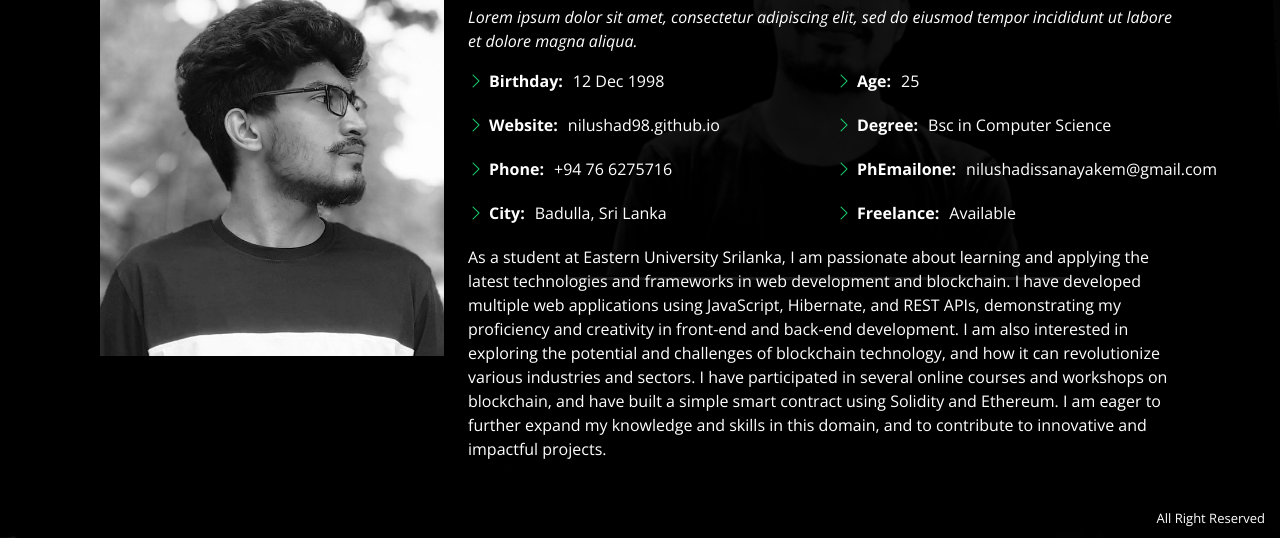
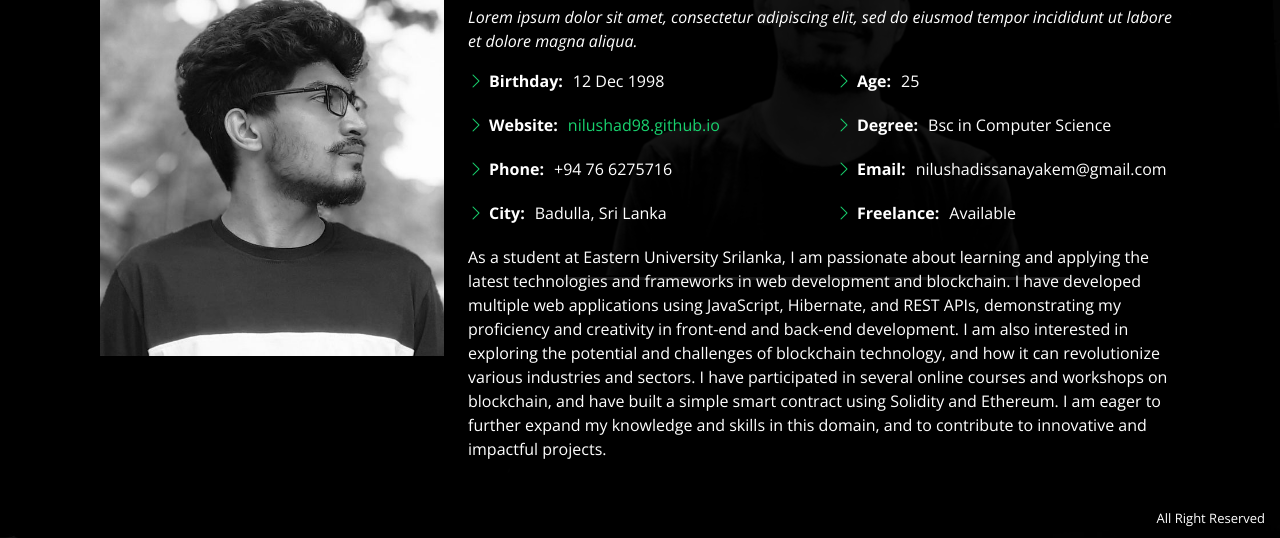
Before and after one commit to NilushaD98/NilushaD98.github.io, a plain HTML site: page index.html in a window 1280 px wide. Both pictures are taken after a click on the link "About". Shown: the part 257-795 px from the top of the page. Drawn offline with nearby package versions, Linux system fonts and the light colour scheme.

Commit message:
third commit

```diff
--- a/index.html
+++ b/index.html
@@ -93,7 +93,7 @@
             <div class="col-lg-6">
               <ul>
                 <li><i class="bi bi-chevron-right"></i> <strong>Birthday:</strong> <span>12 Dec 1998</span></li>
-                <li><i class="bi bi-chevron-right"></i> <strong>Website:</strong> <span>nilushad98.github.io</span></li>
+                <li><i class="bi bi-chevron-right"></i> <strong>Website:</strong> <span><a href="nilushad98.github.io">nilushad98.github.io</a></span></li>
                 <li><i class="bi bi-chevron-right"></i> <strong>Phone:</strong> <span>+94 76 6275716</span></li>
                 <li><i class="bi bi-chevron-right"></i> <strong>City:</strong> <span>Badulla, Sri Lanka</span></li>
               </ul>
@@ -102,7 +102,7 @@
               <ul>
                 <li><i class="bi bi-chevron-right"></i> <strong>Age:</strong> <span>25</span></li>
                 <li><i class="bi bi-chevron-right"></i> <strong>Degree:</strong> <span>Bsc in Computer Science</span></li>
-                <li><i class="bi bi-chevron-right"></i> <strong>PhEmailone:</strong> <span>nilushadissanayakem@gmail.com</span></li>
+                <li><i class="bi bi-chevron-right"></i> <strong>Email:</strong> <span>nilushadissanayakem@gmail.com</span></li>
                 <li><i class="bi bi-chevron-right"></i> <strong>Freelance:</strong> <span>Available</span></li>
               </ul>
             </div>
@@ -240,7 +240,7 @@
         </div>
         <div class="col-lg-3 col-md-4 mt-4">
           <div class="icon-box">
-            <h3> TeamWork</h3>
+            <h3> Teamwork</h3>
           </div>
         </div>
         <div class="col-lg-3 col-md-4 mt-4">
```
